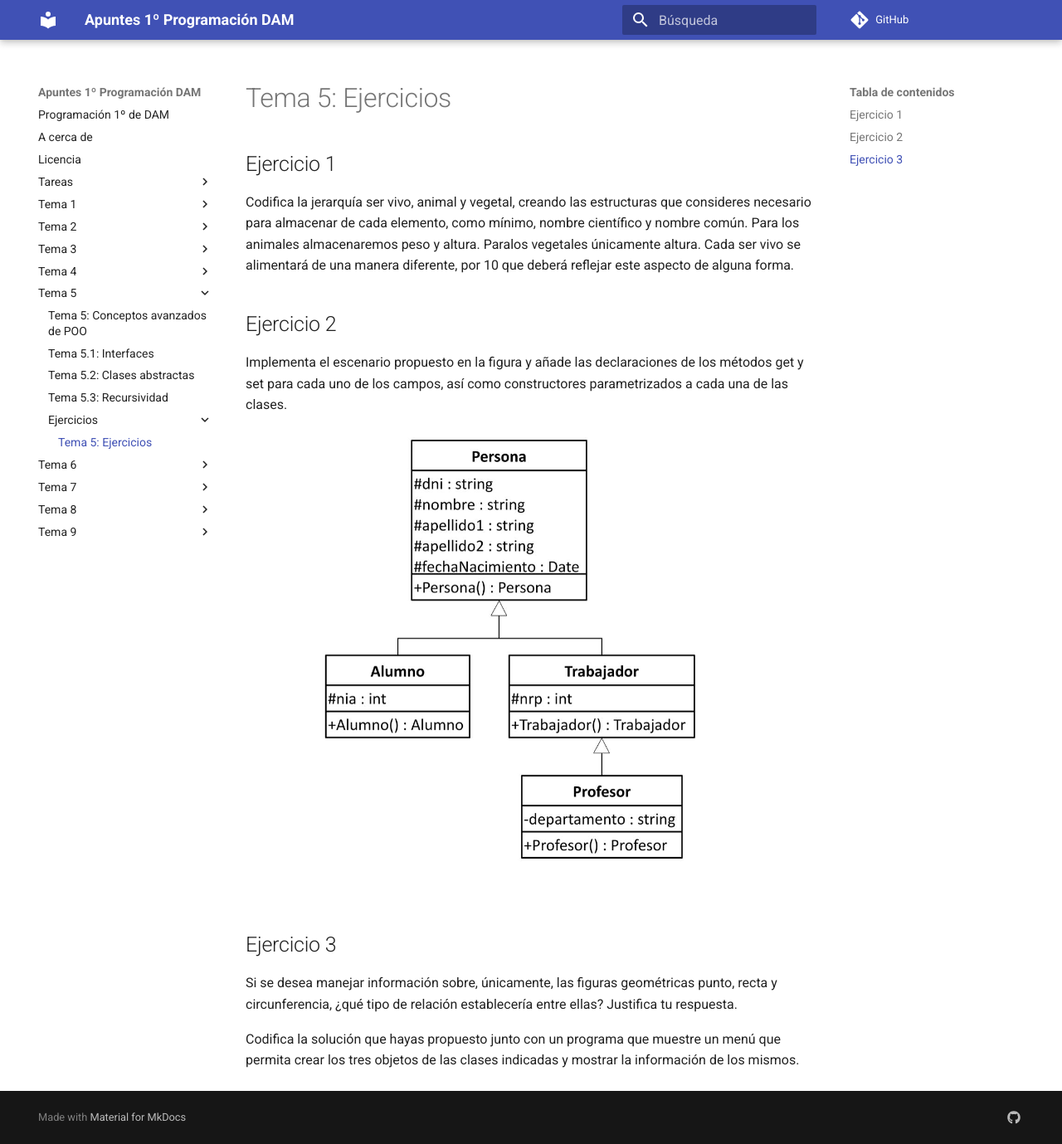
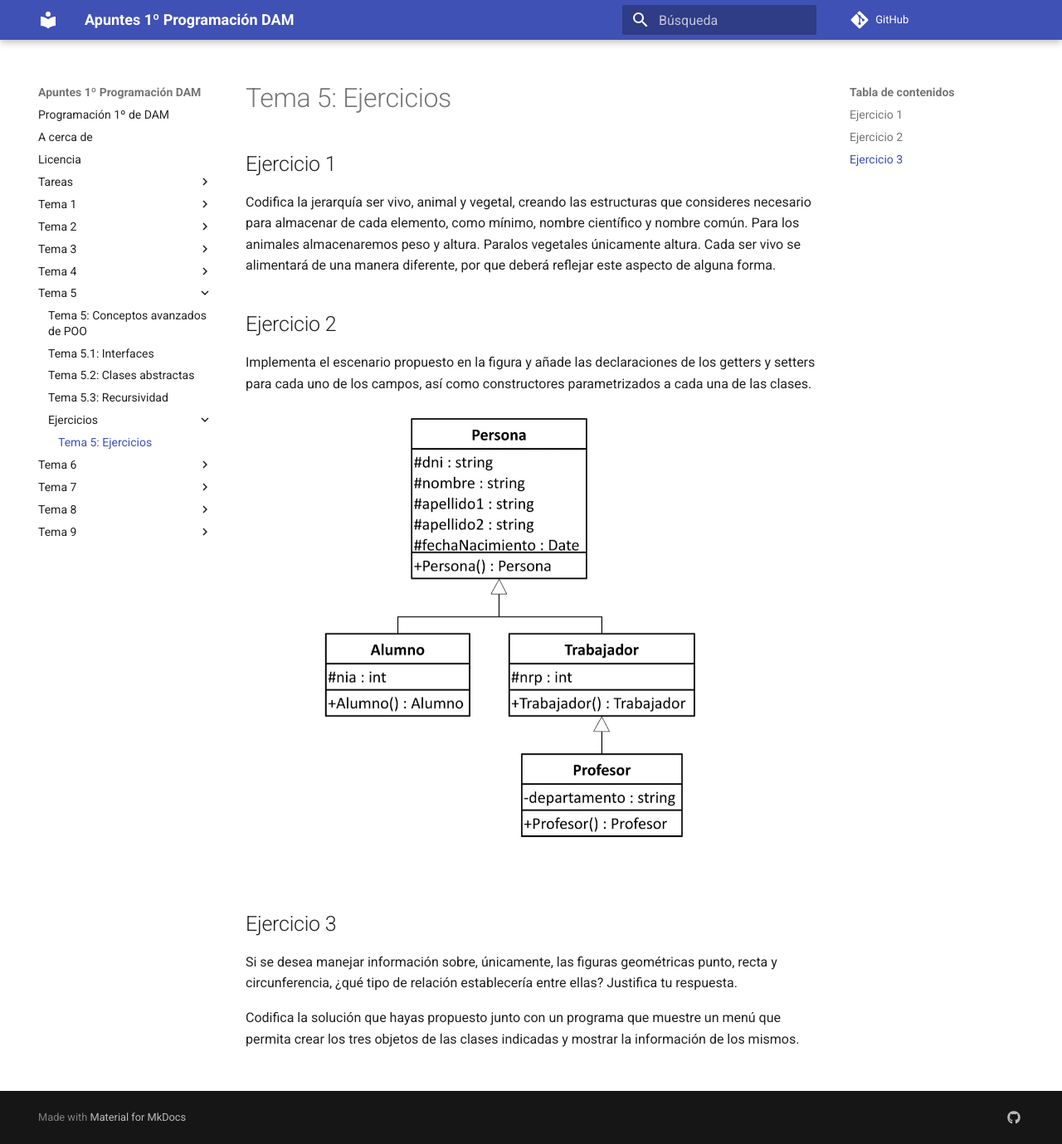
Before and after one commit to mmourazos/DAM_PR_Apuntes, an MkDocs documentation site: the page built from docs/Tema 5/Ejercicios/T5 - Ejericicios.md, in a window 1280 px wide and 1379 px high. Shown: the whole window at 83% size. Built offline with MkDocs 1.6.1 and Material for MkDocs 9.7.7, drawn with Linux system fonts in a browser that asks for light colours; comment, search, counter and statistics services are not loaded.

Commit message:
Retoque ejerc. tema 5

```diff
--- a/docs/Tema 5/Ejercicios/T5 - Ejericicios.md
+++ b/docs/Tema 5/Ejercicios/T5 - Ejericicios.md
@@ -2,11 +2,11 @@
 
 ## Ejercicio 1
 
-Codifica la jerarquía ser vivo, animal y vegetal, creando las estructuras que consideres necesario para almacenar de cada elemento, como mínimo, nombre científico y nombre común. Para los animales almacenaremos peso y altura. Paralos vegetales únicamente altura. Cada ser vivo se alimentará de una manera diferente, por 10 que deberá reflejar este aspecto de alguna forma.
+Codifica la jerarquía ser vivo, animal y vegetal, creando las estructuras que consideres necesario para almacenar de cada elemento, como mínimo, nombre científico y nombre común. Para los animales almacenaremos peso y altura. Paralos vegetales únicamente altura. Cada ser vivo se alimentará de una manera diferente, por que deberá reflejar este aspecto de alguna forma.
 
 ## Ejercicio 2
 
-Implementa el escenario propuesto en la figura y añade las declaraciones de los métodos get y set para cada uno de los campos, así como constructores parametrizados a cada una de las clases.
+Implementa el escenario propuesto en la figura y añade las declaraciones de los getters y setters para cada uno de los campos, así como constructores parametrizados a cada una de las clases.
 
 ![figura](../Imagenes/ejercicio2.png)
 
```
Also changed, not shown: 1 other file.
